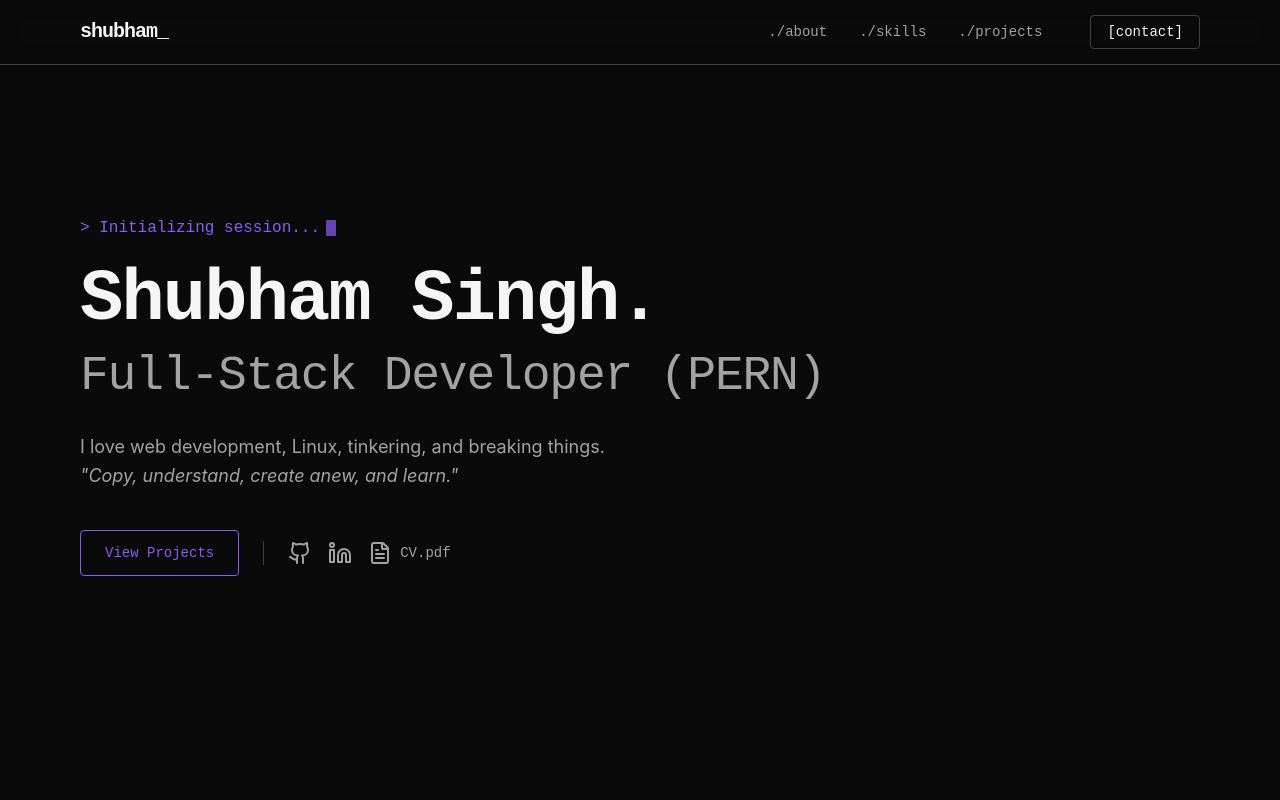
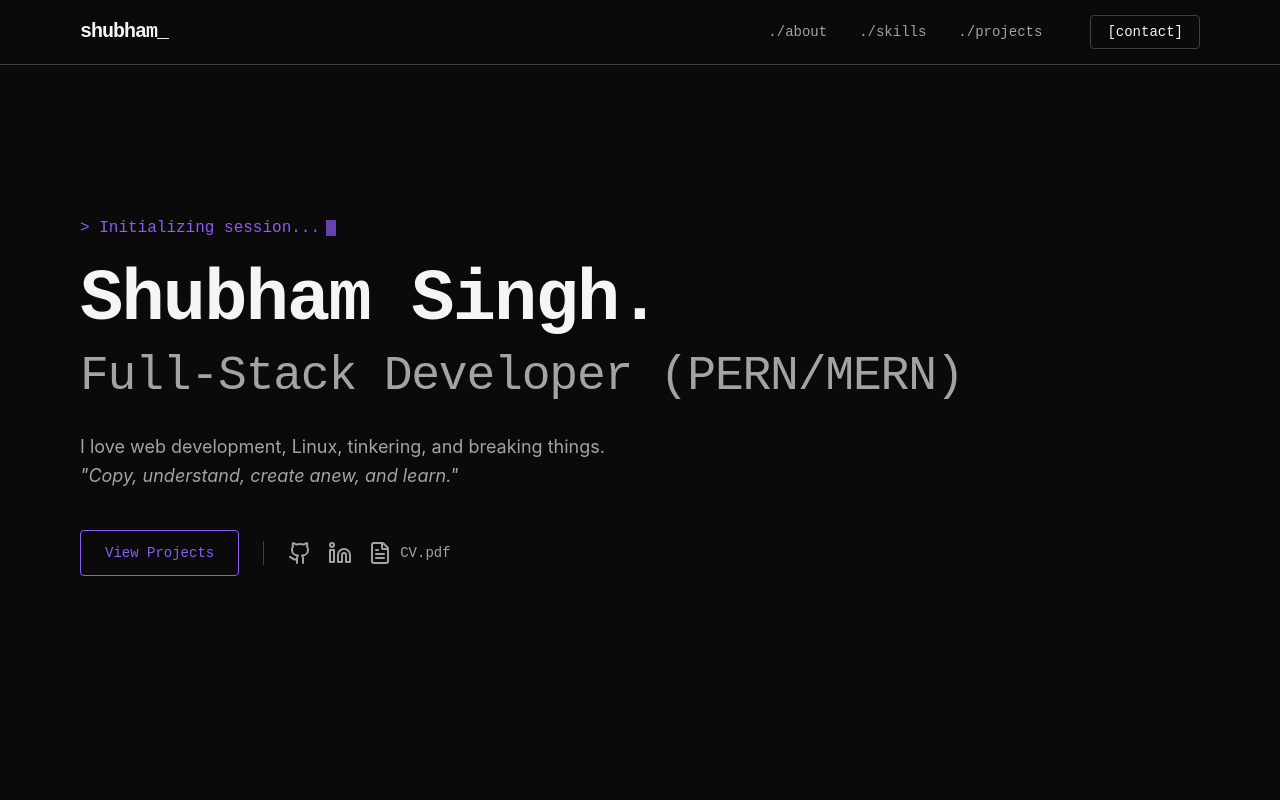
Before and after one commit to Staggered95/know-shubham, a React (Vite) app: page / in a window 1280 px wide. Shown: the top 800 px of the page. Built offline with nearby package versions, Linux system fonts and the light colour scheme.

Commit message:
changes in portfolio

```diff
--- a/src/data/portfolioData.js
+++ b/src/data/portfolioData.js
@@ -1,6 +1,6 @@
 export const personalInfo = {
   name: "Shubham Singh",
-  role: "Full-Stack Developer (PERN)",
+  role: "Full-Stack Developer (PERN/MERN)",
   tagline: "I love web development, Linux, tinkering, and breaking things.",
   email: "shubhamsinghup720@gmail.com",
   phone: "+91-9548370206", // Drop your number here
```
